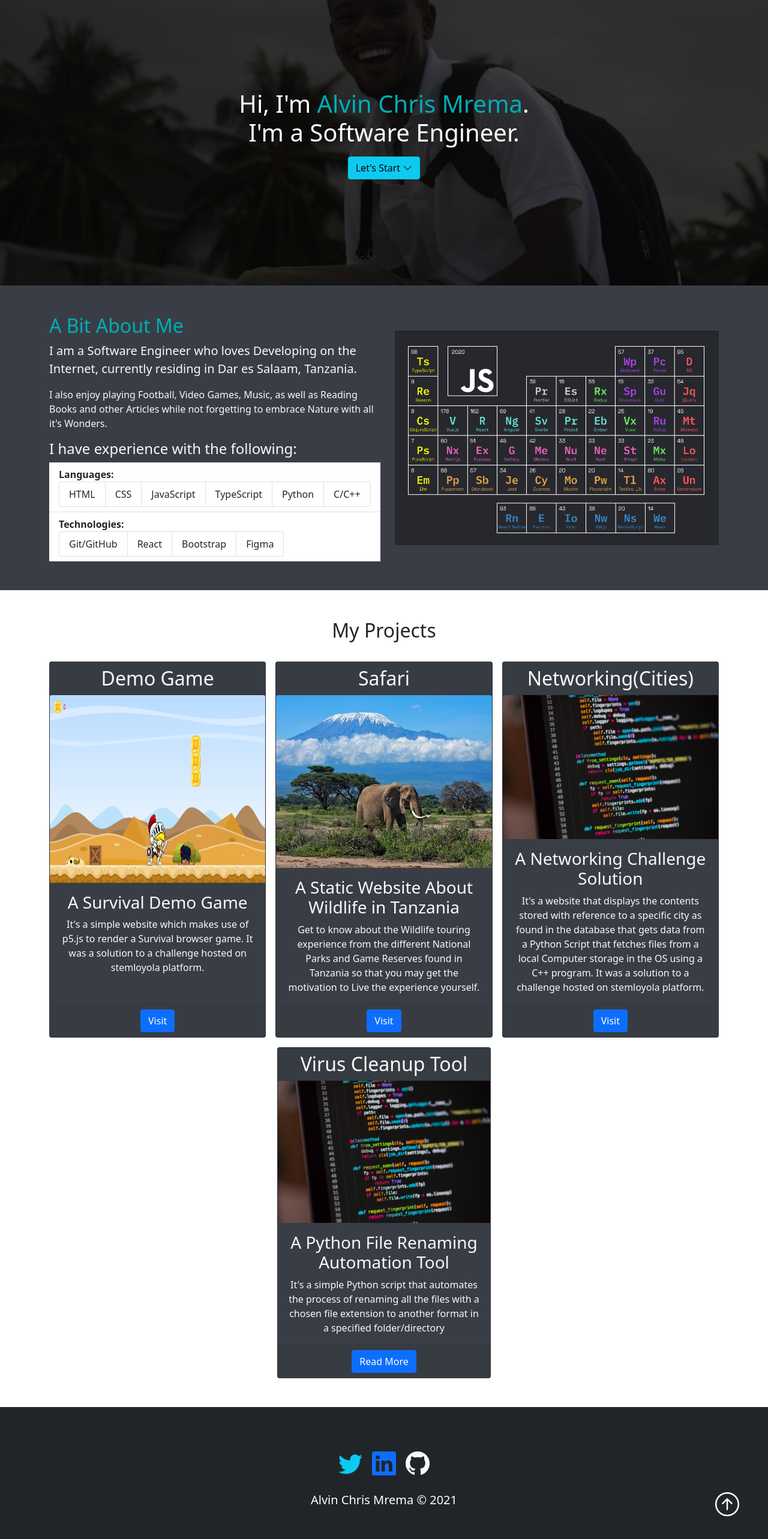
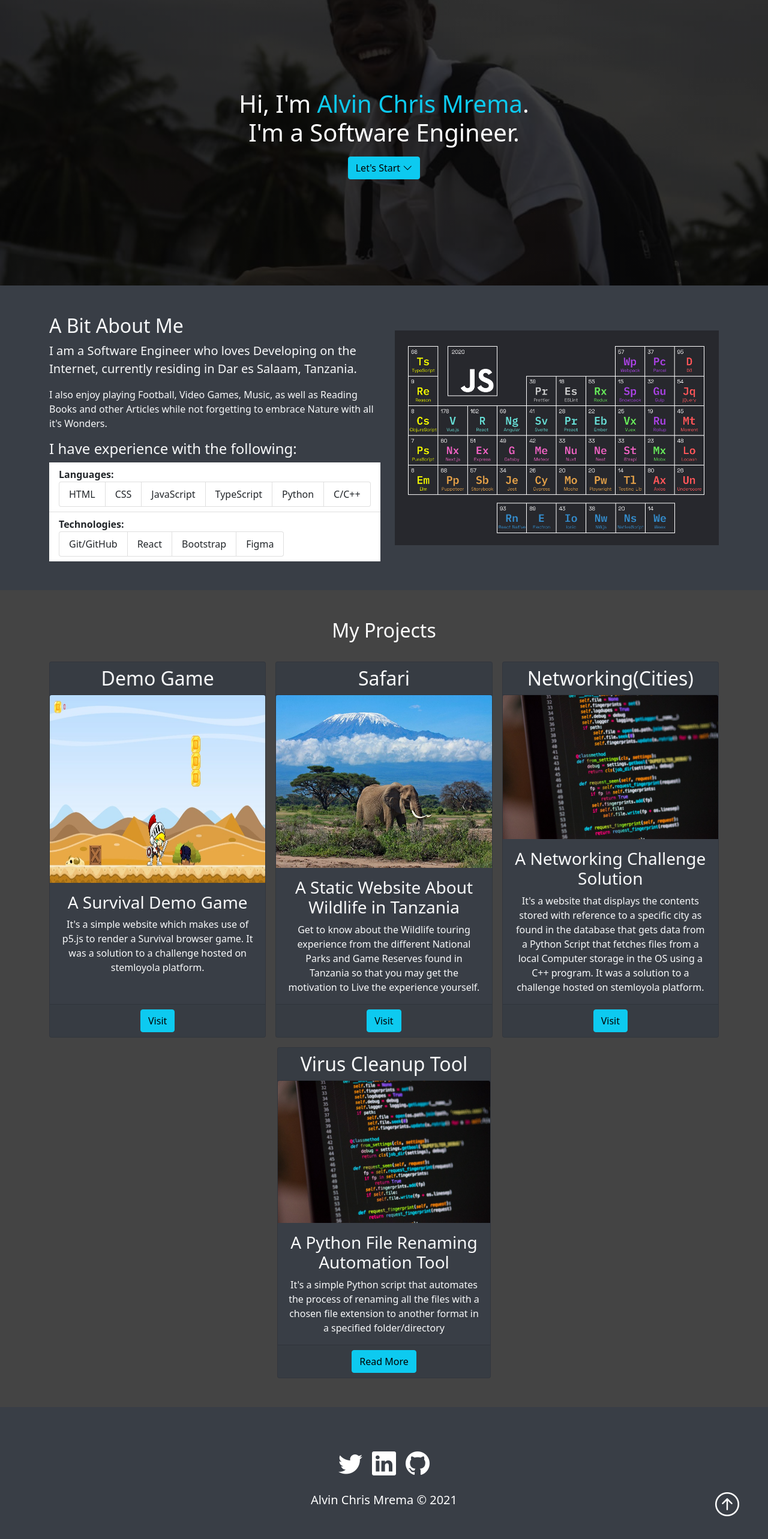
Before and after one commit to AlvinMrema/portfolio, a React (Create React App) app: page / in a window 1280 px wide. Shown: the part 144-2710 px from the top of the page at 60% size. Built offline with nearby package versions, Linux system fonts and the light colour scheme.

Commit message:
Made Some Minor Tweaks to Improve The Color Theme

```diff
--- a/src/components/Footer.js
+++ b/src/components/Footer.js
@@ -1,11 +1,11 @@
 const Footer = () => {
     return (
-        <footer className="p-5 bg-dark text-center text-white position-relative">
+        <footer className="p-5 dark-bg-color text-center text-white position-relative">
             <div className="container">
                 <div id="socials" className="my-3">
-                    <a href="https://twitter.com/alvinmrema" target="_blank" rel="noreferrer"><i className="bi bi-twitter text-info mx-2"></i></a>
-                    <a href="https://www.linkedin.com/in/alvin-mrema-257264198/" target="_blank" rel="noreferrer"><i className="bi bi-linkedin text-primary mx-2"></i></a>
-                    <a href="https://github.com/AlvinMrema" target="_blank" rel="noreferrer"><i className="bi bi-github text-light mx-2"></i></a>
+                    <a href="https://twitter.com/alvinmrema" target="_blank" rel="noreferrer"><i className="bi bi-twitter mx-2 text-white"></i></a>
+                    <a href="https://www.linkedin.com/in/alvin-mrema-257264198/" target="_blank" rel="noreferrer"><i className="bi bi-linkedin mx-2 text-white"></i></a>
+                    <a href="https://github.com/AlvinMrema" target="_blank" rel="noreferrer"><i className="bi bi-github mx-2 text-white"></i></a>
                 </div>
 
                 <p className="lead">
--- a/src/components/Header.js
+++ b/src/components/Header.js
@@ -5,7 +5,7 @@ const Header = () => {
                 <div className="row justify-content-between align-items-center header-height">
                     <div>
                         <h1 className="mb-3 text-white">
-                            Hi, I'm <span className="support-text-color">Alvin Chris Mrema</span>.
+                            Hi, I'm <span className="text-info">Alvin Chris Mrema</span>.
                             <br />
                             I'm a Software Engineer.
                         </h1>
--- a/src/components/Projects.js
+++ b/src/components/Projects.js
@@ -4,15 +4,15 @@ import game from "../img/game.jpg";
 
 const Projects = () => {
   return (
-    <section id="projects" className="p-5">
+    <section id="projects" className="p-5 secondary-bg-color">
       <div className="container">
-        <h2 className="text-center text-dark mb-0">My Projects</h2>
+        <h2 className="text-center text-white mb-0">My Projects</h2>
 
         <div className="row text-sm-center g-3 my-3">
           <div className="col-md">
             <div className="card h-100 dark-bg-color text-light">
               <div className="card-header h2 text-center">Demo Game</div>
-              <img src={game} class="card-img-top h-50" alt="Python"></img>
+              <img src={game} className="card-img-top h-50" alt="Python"></img>
               <div className="card-body">
                 <h3 className="card-title">A Survival Demo Game</h3>
                 <p className="card-text">
@@ -24,7 +24,7 @@ const Projects = () => {
               <div className="card-footer">
                 <a
                   href="https://demos.stemloyola.org/coder/amrema/demo"
-                  className="btn btn-primary"
+                  className="btn btn-info"
                 >
                   Visit
                 </a>
@@ -35,7 +35,7 @@ const Projects = () => {
           <div className="col-md">
             <div className="card h-100 dark-bg-color text-light">
               <div className="card-header h2 text-center">Safari</div>
-              <img src={safariPhoto} class="card-img-top h-50" alt="Python"></img>
+              <img src={safariPhoto} className="card-img-top h-50" alt="Python"></img>
               <div className="card-body">
                 <h3 className="card-title">
                   A Static Website About Wildlife in Tanzania
@@ -50,7 +50,7 @@ const Projects = () => {
               <div className="card-footer">
                 <a
                   href="https://acamsafari.netlify.app/"
-                  className="btn btn-primary"
+                  className="btn btn-info"
                 >
                   Visit
                 </a>
@@ -63,7 +63,7 @@ const Projects = () => {
               <div className="card-header h2 text-center">
                 Networking(Cities)
               </div>
-              <img src={pythonLogo} class="card-img-top h-50" alt="Python"></img>
+              <img src={pythonLogo} className="card-img-top h-50" alt="Python"></img>
               <div className="card-body">
                 <h3 className="card-title">A Networking Challenge Solution</h3>
                 <p className="card-text">
@@ -77,7 +77,7 @@ const Projects = () => {
               <div className="card-footer">
                 <a
                   href="https://demos.stemloyola.org/coder/amrema/cities"
-                  className="btn btn-primary"
+                  className="btn btn-info"
                 >
                   Visit
                 </a>
@@ -92,7 +92,7 @@ const Projects = () => {
               <div className="card-header h2 text-center">
                 Virus Cleanup Tool
               </div>
-              <img src={pythonLogo} class="card-img-top h-50" alt="Python"></img>
+              <img src={pythonLogo} className="card-img-top h-50" alt="Python"></img>
               <div className="card-body">
                 <h3 className="card-title">
                   A Python File Renaming Automation Tool
@@ -106,7 +106,7 @@ const Projects = () => {
               <div className="card-footer">
                 <a
                   href="https://github.com/AlvinMrema/virus-cleanup-tool"
-                  className="btn btn-primary"
+                  className="btn btn-info"
                 >
                   Read More
                 </a>
--- a/src/index.css
+++ b/src/index.css
@@ -15,10 +15,6 @@ body::before {
 
 .secondary-bg-color {
   background-color: #444444;
-}
-
-.support-text-color {
-  color: #00adb5;
 }
 
 
```
